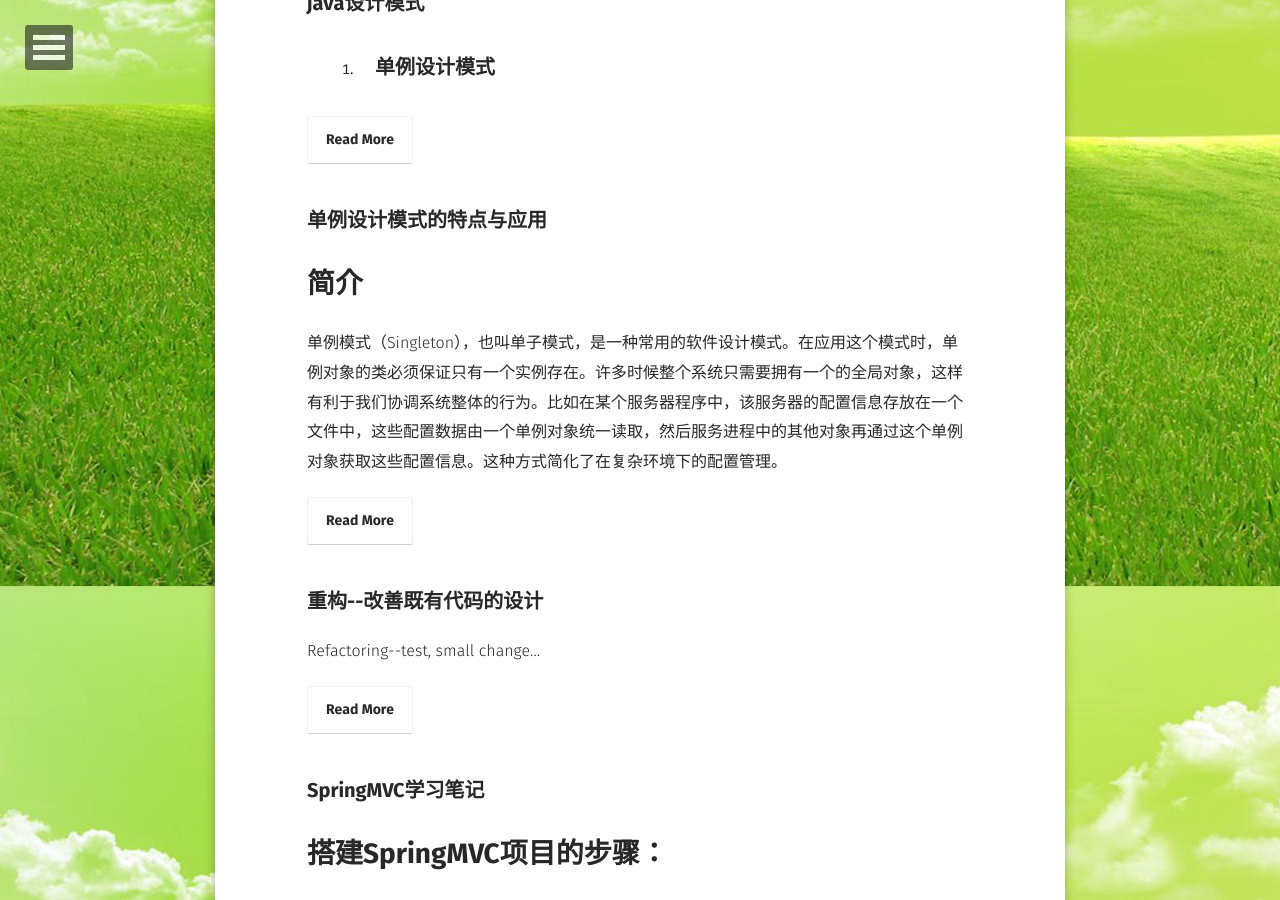
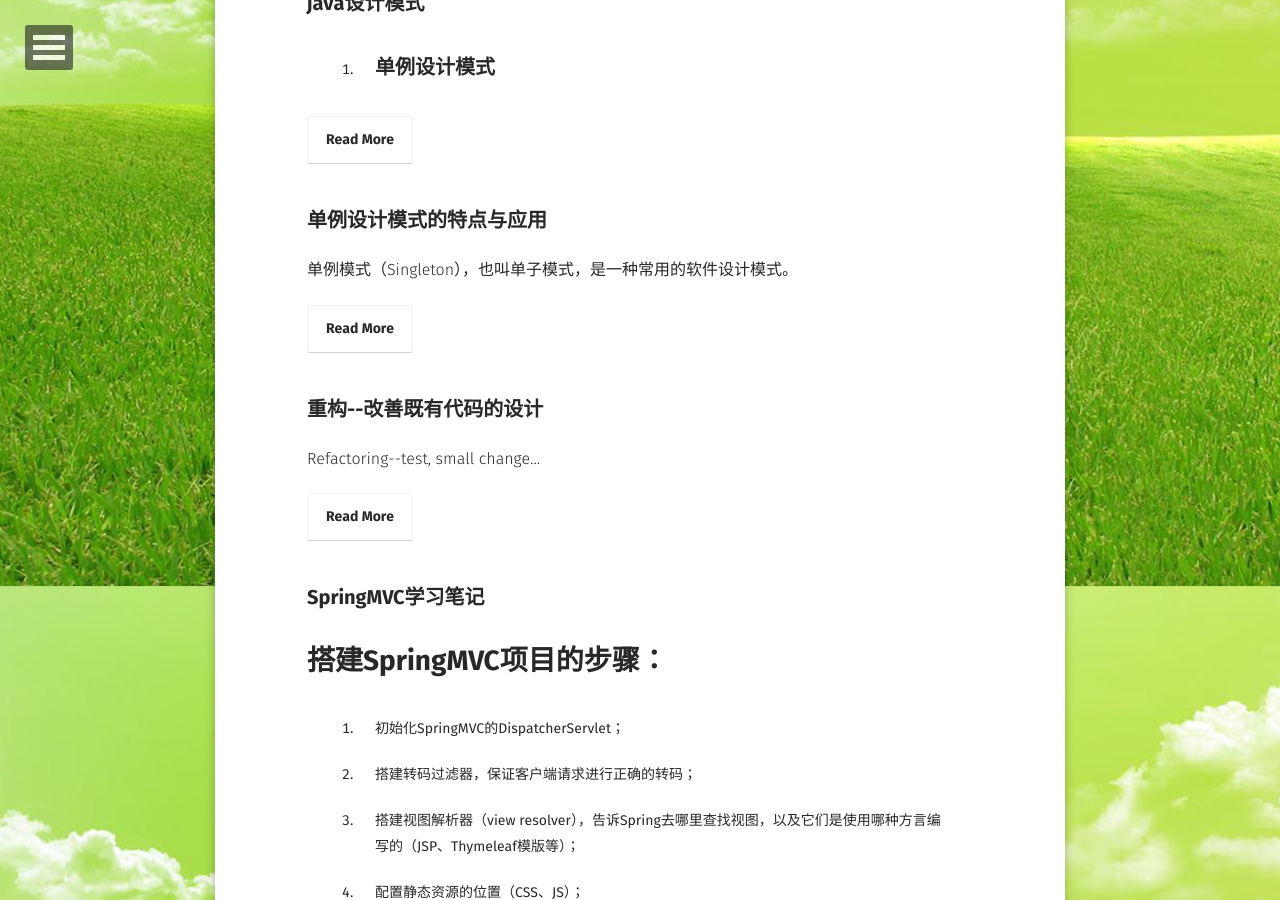
Before and after one commit to lanpop/lanpop.github.io, a Jekyll site: the page built from posts/index.md, in a window 1280 px wide and 900 px high, scrolled down 314 px. Built offline with Jekyll 4.4.1, drawn with Linux system fonts in a browser that asks for light colours; some web fonts are replaced; part of the change alters nothing that is shown.

Commit message:
增加excerpt

```diff
--- a/_posts/2018-12-24-单例设计模式的特点与应用.markdown
+++ b/_posts/2018-12-24-单例设计模式的特点与应用.markdown
@@ -2,6 +2,7 @@
 layout: "post"
 title: "单例设计模式的特点与应用"
 date: "2018-12-24 10:44"
+excerpt: "单例模式（Singleton），也叫单子模式，是一种常用的软件设计模式。"
 ---
 # 简介
 单例模式（Singleton），也叫单子模式，是一种常用的软件设计模式。在应用这个模式时，单例对象的类必须保证只有一个实例存在。许多时候整个系统只需要拥有一个的全局对象，这样有利于我们协调系统整体的行为。比如在某个服务器程序中，该服务器的配置信息存放在一个文件中，这些配置数据由一个单例对象统一读取，然后服务进程中的其他对象再通过这个单例对象获取这些配置信息。这种方式简化了在复杂环境下的配置管理。
```
